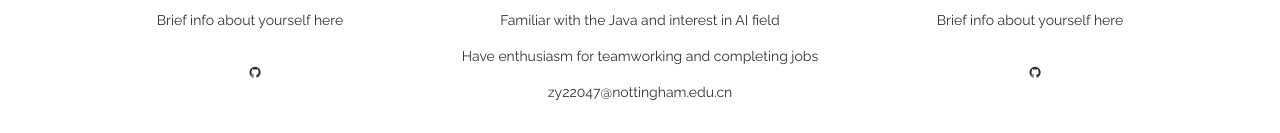
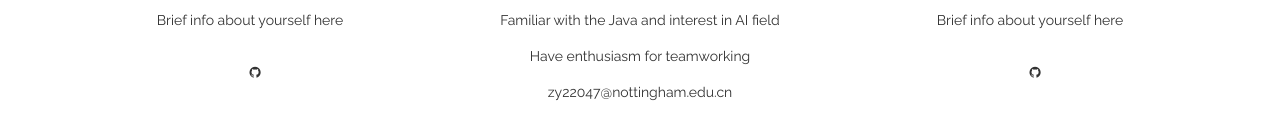
Before and after one commit to Team201815/Team201815, a plain HTML site: page index.html in a window 1280 px wide. Shown: the part 3002-3135 px from the top of the page. Drawn offline with Linux system fonts and the light colour scheme; some packages are replaced by stand-ins of ours.

Commit message:
Update index.html

```diff
--- a/index.html
+++ b/index.html
@@ -278,7 +278,7 @@
 						<h4>Completer</h4>
 						<h3>JOHN</h3>
 						<p>Familiar with the Java and interest in AI field</p>
-						<p>Have enthusiasm for teamworking and completing jobs</p>
+						<p>Have enthusiasm for teamworking</p>
 						<p>zy22047@nottingham.edu.cn</p>
 						 <ul class="social-icon text-center">
            					<li><a href="https://github.com/mingda-John-github" class="wow fadeInUp fa fa-github" data-wow-delay="2s"></a></li>
```
